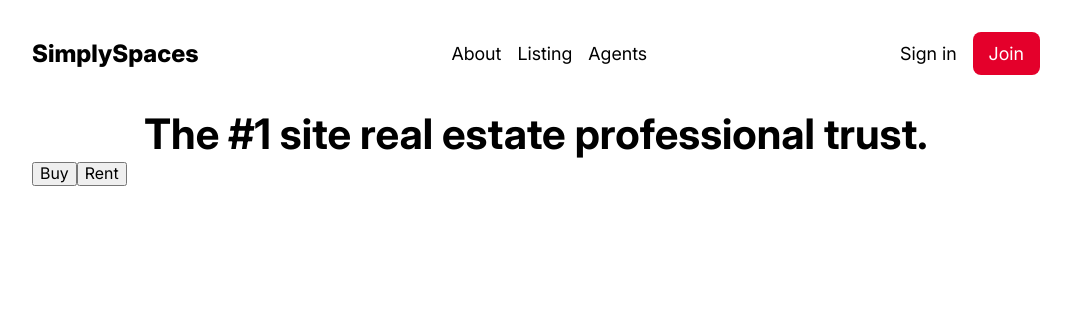
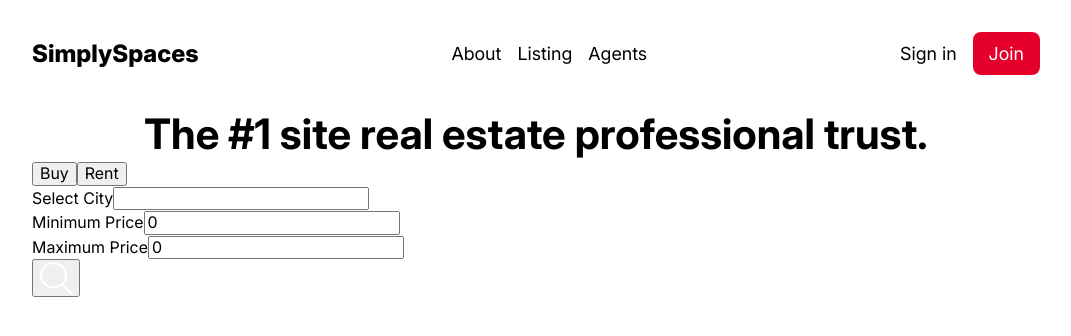
Before and after one commit to hexagonal-octopus/real-estate-app, a React (Vite) app in the folder frontend/: page / in a window 1280 px wide. Shown: the top 336 px of the page, without its empty margins (104-1175 px from the left). Built offline with nearby package versions, Linux system fonts and the light colour scheme.

Commit message:
Update searchbox, working in progress

```diff
--- a/frontend/src/components/SearchBox.jsx
+++ b/frontend/src/components/SearchBox.jsx
@@ -1,5 +1,6 @@
 import React, { useState } from "react";
 import { capitalizeFirstLetter } from "../lib/utils";
+import icon from "/search.png";
 const types = ["buy", "rent"];
 
 const initalQuery = {
@@ -16,6 +17,10 @@ const SearchBox = () => {
     setQuery((prev) => ({ ...prev, type: val }));
   };
 
+  const changeHandle = (e) => {
+    setQuery((prev => ({...prev, [e.target.name]: e.target.value})))
+  }
+
   const submitHandle = (e) => {
     e.preventDefault();
   };
@@ -31,7 +36,21 @@ const SearchBox = () => {
           ))}
       </div>
       <div className="bottom">
-        <form onSubmit={submitHandle}></form>
+        <form className="form" onSubmit={submitHandle}>
+          <div className="form-group">
+            <label htmlFor="city">Select City</label>
+            <input type="text" onChange={changeHandle} name="city" id="city" value={query.city} />
+          </div>
+          <div className="form-group">
+            <label htmlFor="minPrice">Minimum Price</label>
+            <input type="text" onChange={changeHandle} name="minPrice" id="minPrice" value={query.minPrice} />
+          </div>
+          <div className="form-group">
+            <label htmlFor="maxPrice">Maximum Price</label>
+            <input type="text" onChange={changeHandle} name="maxPrice" id="maxPrice" value={query.maxPrice} />
+          </div>
+          <button type="submit"><img src={icon} alt=""/></button>
+        </form>
       </div>
     </div>
   );
```
